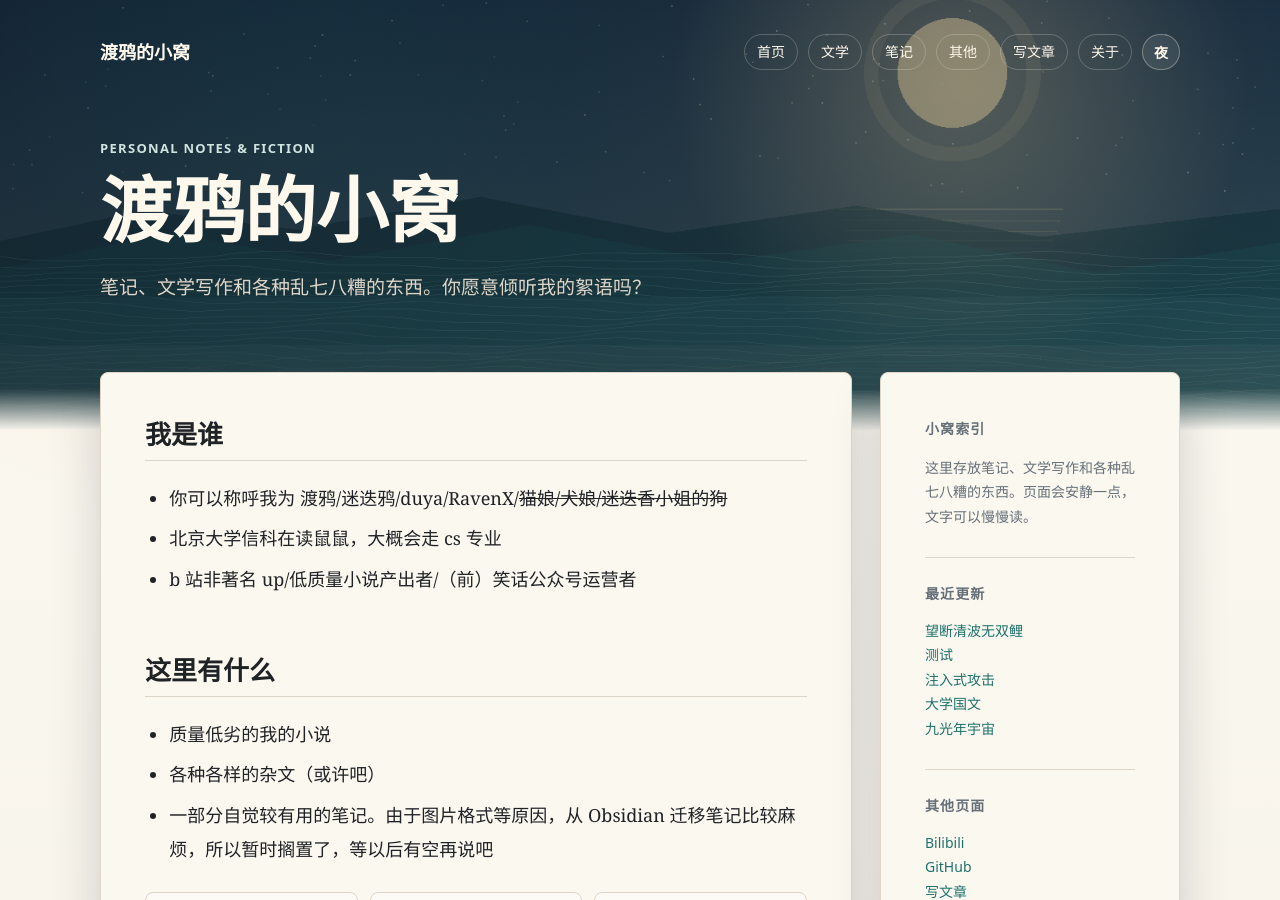
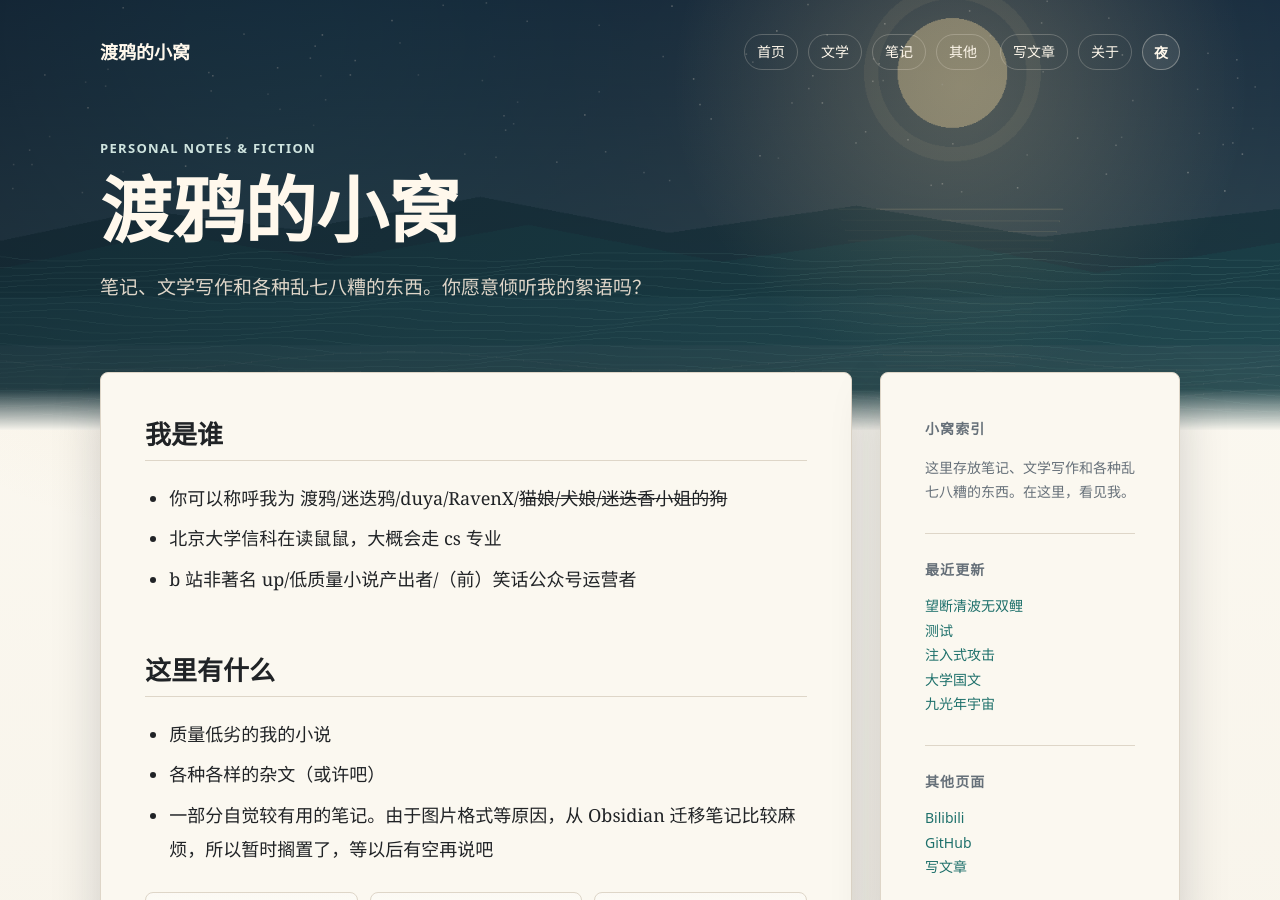
Before and after one commit to duyaOmega/duyaomega.github.io, a Jekyll site: the page built from index.md, in a window 1280 px wide and 900 px high. Built offline with Jekyll 4.4.1, drawn with Linux system fonts in a browser that asks for light colours.

Commit message:
Update index.md

```diff
--- a/index.md
+++ b/index.md
@@ -52,7 +52,7 @@ hero_description: 笔记、文学写作和各种乱七八糟的东西。你愿
   <aside class="side-panel paper">
     <div class="side-section">
       <p class="side-title">小窝索引</p>
-      <p>这里存放笔记、文学写作和各种乱七八糟的东西。页面会安静一点，文字可以慢慢读。</p>
+      <p>这里存放笔记、文学写作和各种乱七八糟的东西。在这里，看见我。</p>
     </div>
     <div class="side-section">
       <p class="side-title">最近更新</p>
```
